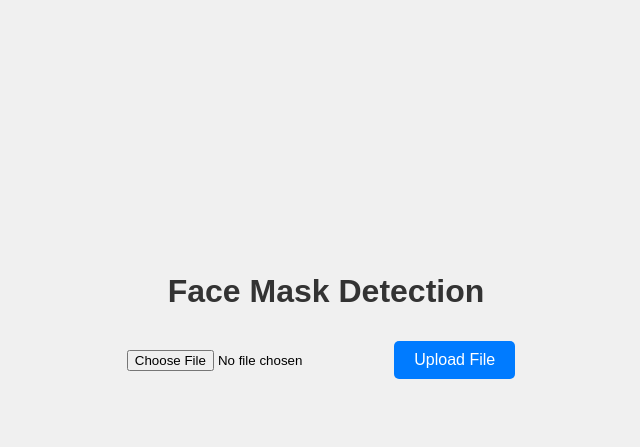
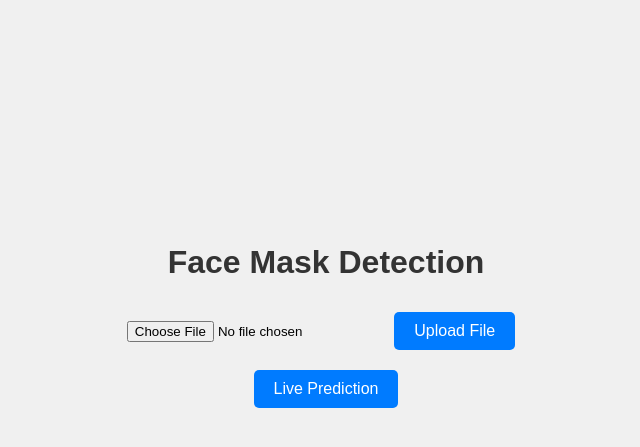
Before and after one commit to yangyuqing15715165798/Face-mask-detection, a Flask app: page / in a window 1280 px wide. Shown: the top 447 px of the page, without its empty margins (314-954 px from the left). Run offline with Flask 3, Linux system fonts and the light colour scheme.

```diff
--- a/templates/index.html
+++ b/templates/index.html
@@ -46,7 +46,7 @@
             <input type="file" name="file">
             <button type="submit" class="button">Upload File</button>
         </form>
-        <!-- <a href="{{ url_for('live') }}" class="button">Live Prediction</a>-->
+        <a href="{{ url_for('live') }}" class="button">Live Prediction</a>
     </div>
 </body>
 </html>
```
